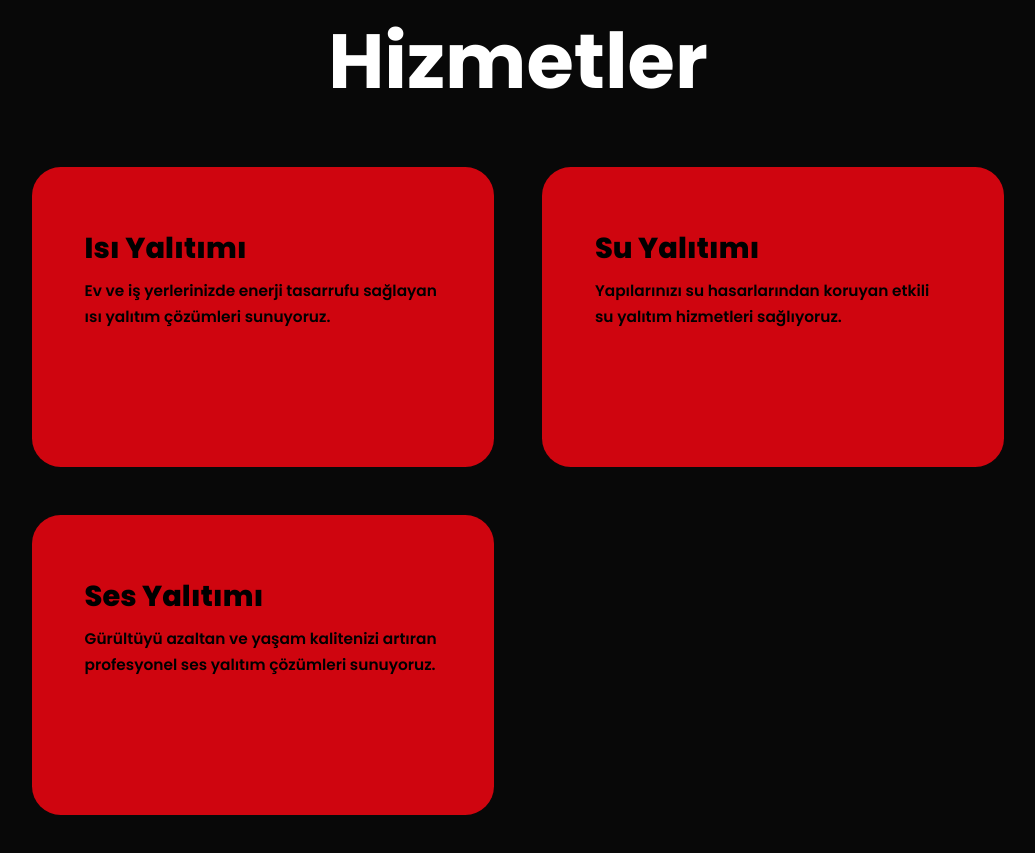
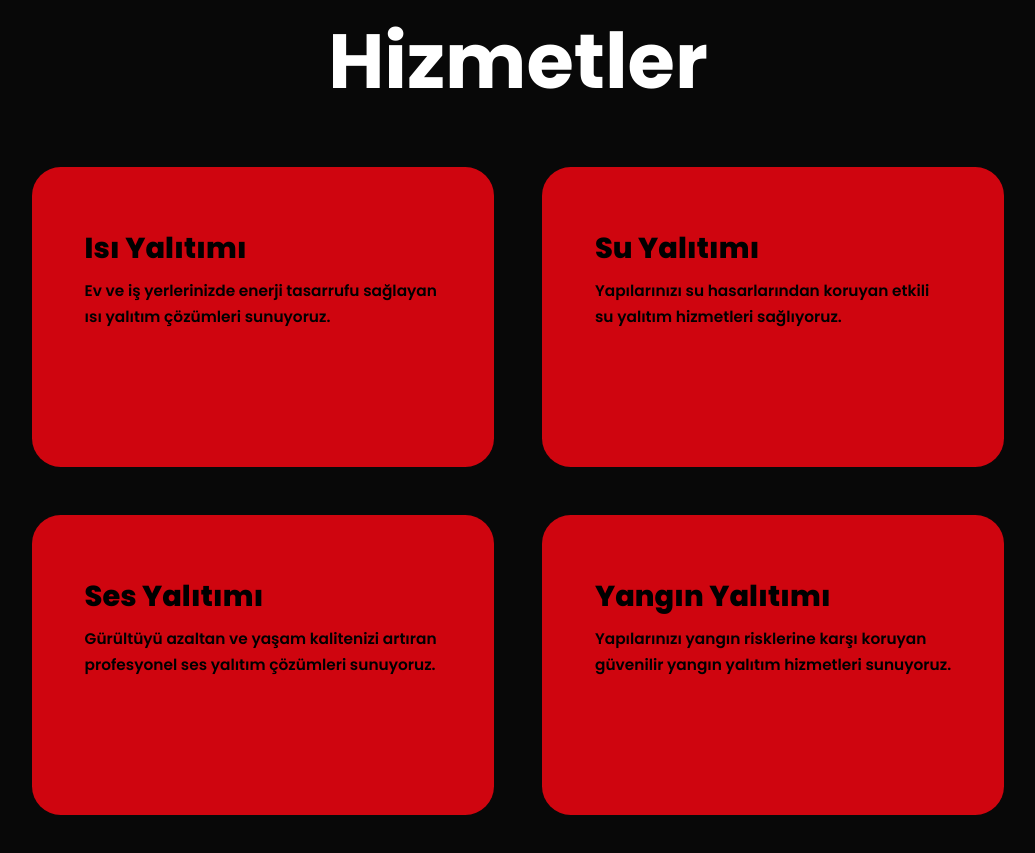
Before and after one commit to umutfr/Karaoglu-Izolasyon-Web-Site, a website: page index.html in a window 1280 px wide. Shown: the part 2277-3130 px from the top of the page, without its empty margins (122-1157 px from the left). Drawn offline with nearby package versions, Linux system fonts and the light colour scheme.

Commit message:
Index'de degisiklikler.

```diff
--- a/index.html
+++ b/index.html
@@ -126,8 +126,14 @@
           </div>
         </div>
 
-
-
+        <div class="service-box">
+          <div class="service-info">
+            <h4>Yangın Yalıtımı</h4>
+            <p>Yapılarınızı yangın risklerine karşı koruyan güvenilir yangın yalıtım hizmetleri sunuyoruz.</p>
+          </div>
+        </div>
+      </div>
+    </section>
   <script src="script.js"></script>
 </body>
 </html>
```
